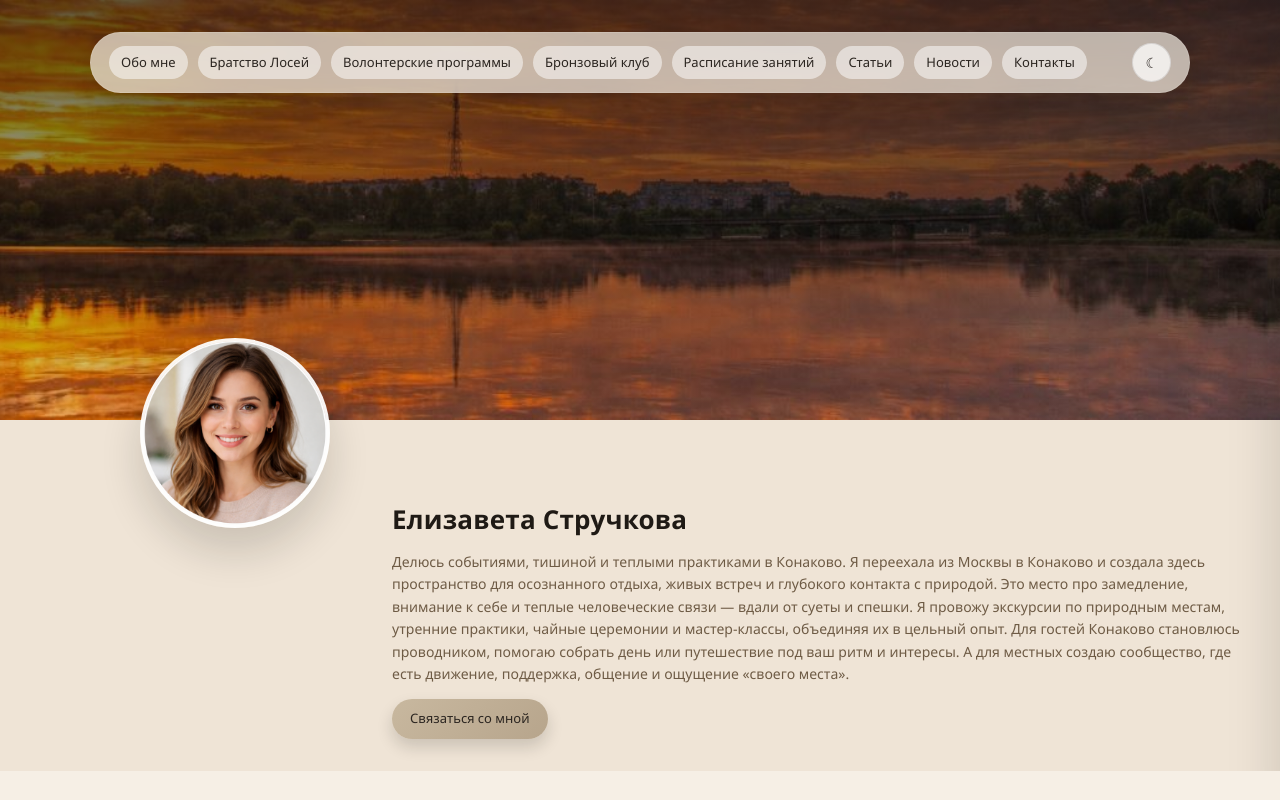
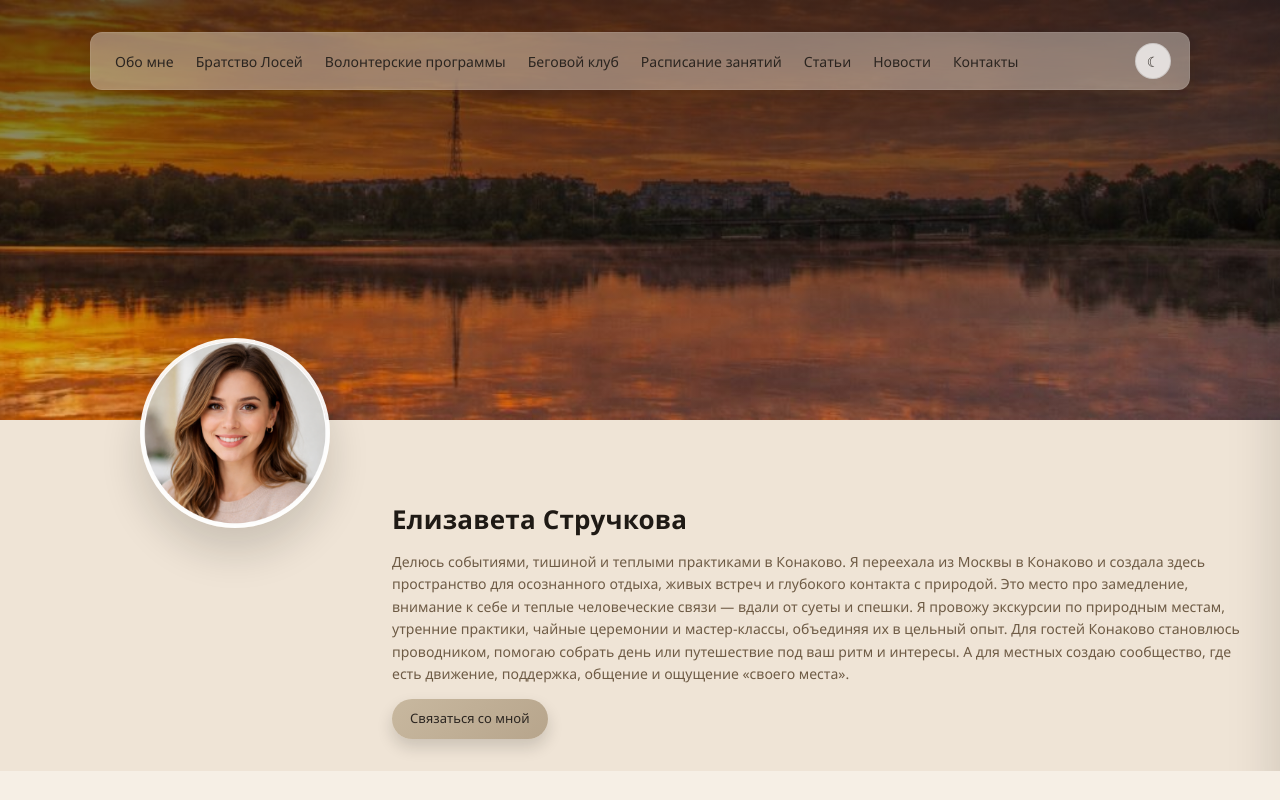
Before and after one commit to m1ke1994/volga, a Vue app: page / in a window 1280 px wide. Shown: the top 800 px of the page. Built offline with nearby package versions, Linux system fonts and the light colour scheme.

Commit message:
шапка сайта жоработал

```diff
--- a/src/components/Profile/ProfileHero.vue
+++ b/src/components/Profile/ProfileHero.vue
@@ -106,15 +106,16 @@ onUnmounted(() => {
     z-index: 60;
     width: min(1100px, calc(100% - 32px));
     margin: 16px auto 0;
-    border-radius: 999px;
-    background: var(--nav-surface);
-    border: 1px solid rgba(255, 255, 255, 0.12);
-    backdrop-filter: blur(14px);
-    box-shadow: 0 14px 30px var(--shadow);
+    border-radius: 12px;
+    background: color-mix(in srgb, var(--nav-surface) 60%, transparent);
+    border: 1px solid rgba(255, 255, 255, 0.08);
+    backdrop-filter: blur(18px);
+    box-shadow: 0 12px 26px var(--shadow);
     transition: box-shadow 200ms ease, background 200ms ease, transform 200ms ease;
 }
 
 .hero-nav--stuck {
+    background: color-mix(in srgb, var(--nav-surface) 75%, transparent);
     box-shadow: 0 18px 36px var(--shadow);
 }
 
@@ -134,24 +135,40 @@ onUnmounted(() => {
 }
 
 .hero-nav__link {
-    font-size: 13px;
+    font-size: 14px;
     color: var(--text);
-    padding: 7px 12px;
-    border-radius: 999px;
-    background: var(--card);
-    background: color-mix(in srgb, var(--card) 70%, transparent);
+    padding: 6px 6px;
+    border-radius: 0;
+    background: transparent;
     border: none;
-    transition: transform 200ms ease, box-shadow 200ms ease, background 200ms ease;
+    position: relative;
+    transition: color 200ms ease;
 }
 
 .hero-nav__link:hover {
-    transform: translateY(-1px);
-    background: color-mix(in srgb, var(--card) 85%, transparent);
-    box-shadow: 0 8px 16px var(--shadow);
+    color: var(--text-strong);
 }
 
 .hero-nav__link--active {
-    background: color-mix(in srgb, var(--primary-soft) 80%, transparent);
+    color: var(--text-strong);
+}
+
+.hero-nav__link::after {
+    content: '';
+    position: absolute;
+    left: 0;
+    right: 0;
+    bottom: -2px;
+    height: 2px;
+    background: var(--primary);
+    transform: scaleX(0);
+    transform-origin: left;
+    transition: transform 220ms ease;
+}
+
+.hero-nav__link:hover::after,
+.hero-nav__link--active::after {
+    transform: scaleX(1);
 }
 
 .hero-nav__actions {
@@ -212,21 +229,38 @@ onUnmounted(() => {
 .hero-nav__drawer-link {
     padding: 10px 12px;
     border-radius: 12px;
-    background: var(--card);
-    background: color-mix(in srgb, var(--card) 70%, transparent);
+    background: transparent;
     border: none;
     color: var(--text);
-    font-size: 13px;
-    transition: background 200ms ease, transform 200ms ease;
+    font-size: 14px;
+    position: relative;
+    transition: color 200ms ease;
 }
 
 .hero-nav__drawer-link:hover {
-    background: color-mix(in srgb, var(--card) 85%, transparent);
-    transform: translateX(2px);
+    color: var(--text-strong);
 }
 
 .hero-nav__drawer-link--active {
-    background: color-mix(in srgb, var(--primary-soft) 80%, transparent);
+    color: var(--text-strong);
+}
+
+.hero-nav__drawer-link::after {
+    content: '';
+    position: absolute;
+    left: 12px;
+    right: 12px;
+    bottom: 6px;
+    height: 2px;
+    background: var(--primary);
+    transform: scaleX(0);
+    transform-origin: left;
+    transition: transform 220ms ease;
+}
+
+.hero-nav__drawer-link:hover::after,
+.hero-nav__drawer-link--active::after {
+    transform: scaleX(1);
 }
 
 .hero__top {
--- a/src/components/Profile/ProfileLayout.vue
+++ b/src/components/Profile/ProfileLayout.vue
@@ -33,7 +33,7 @@ const menuItems = [
     { label: 'Обо мне', to: '/about' },
     { label: 'Братство Лосей', to: '/brotherhood' },
     { label: 'Волонтерские программы', to: '/volunteer' },
-    { label: 'Бронзовый клуб', to: '/bronze-club' },
+    { label: 'Беговой клуб', to: '/running-club' },
     { label: 'Расписание занятий', to: '/schedule' },
     { label: 'Статьи', to: '/articles' },
     { label: 'Новости', to: '/news' },
--- a/src/components/ThemeToggle.vue
+++ b/src/components/ThemeToggle.vue
@@ -1,5 +1,5 @@
 <template>
-  <button class="theme-toggle" type="button" @click="toggleTheme" :aria-label="label">
+  <button class="theme-toggle" :class="{ 'theme-toggle--icon': iconOnly }" type="button" @click="toggleTheme" :aria-label="label">
     <span class="theme-toggle__icon">{{ isDark ? "☀" : "☾" }}</span>
     <span v-if="!iconOnly" class="theme-toggle__text">{{ isDark ? "Тёмная" : "Светлая" }}</span>
   </button>
@@ -58,6 +58,26 @@ onMounted(() => {
 }
 
 .theme-toggle__icon {
+  width: 36px;
+  height: 36px;
+  border-radius: 50%;
+  display: inline-flex;
+  align-items: center;
+  justify-content: center;
   font-size: 14px;
+  background: color-mix(in srgb, var(--card) 70%, transparent);
+}
+
+.theme-toggle--icon {
+  width: 36px;
+  height: 36px;
+  padding: 0;
+  border-radius: 50%;
+}
+
+.theme-toggle--icon .theme-toggle__icon {
+  width: 100%;
+  height: 100%;
+  background: transparent;
 }
 </style>
--- a/src/router/index.js
+++ b/src/router/index.js
@@ -17,7 +17,7 @@ const router = createRouter({
     { path: '/brotherhood', name: 'brotherhood', component: BrotherhoodView },
     { path: '/volunteer', name: 'volunteer', component: VolunteerView },
     { path: '/running-club', name: 'running-club', component: RunningClubView },
-    { path: '/bronze-club', name: 'bronze-club', component: RunningClubView },
+    { path: '/bronze-club', redirect: '/running-club' },
     { path: '/schedule', name: 'schedule', component: ScheduleView },
     { path: '/articles', name: 'articles', component: ArticlesView },
     { path: '/news', name: 'news', component: NewsView },
--- a/src/views/RunningClubView.vue
+++ b/src/views/RunningClubView.vue
@@ -2,7 +2,7 @@
 import PageTemplate from '../components/PageTemplate.vue';
 
 const pageData = {
-    title: 'Бронзовый клуб',
+    title: 'Беговой клуб',
     subtitle:
         'Клуб для регулярных встреч, тёплых практик и участия в жизни «Нового Конаково» без спешки и лишнего формализма.',
     heroImage: '/5.jpeg',
```
